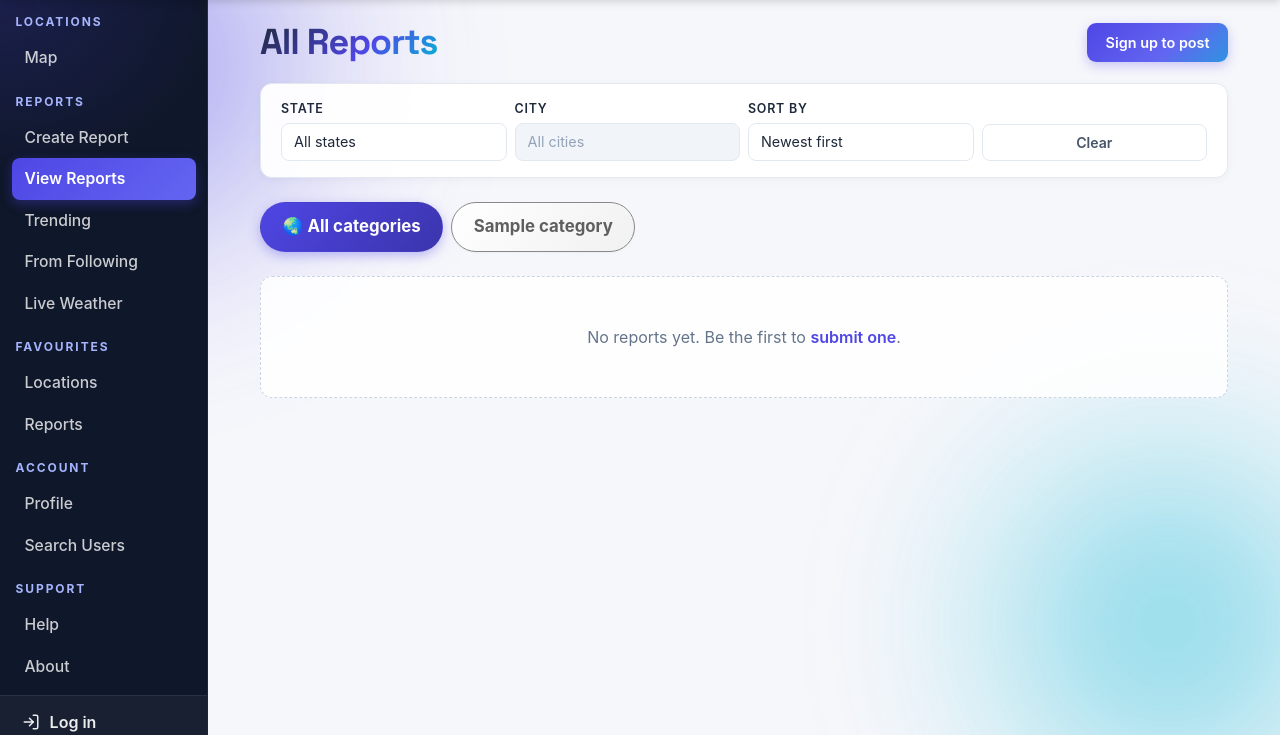
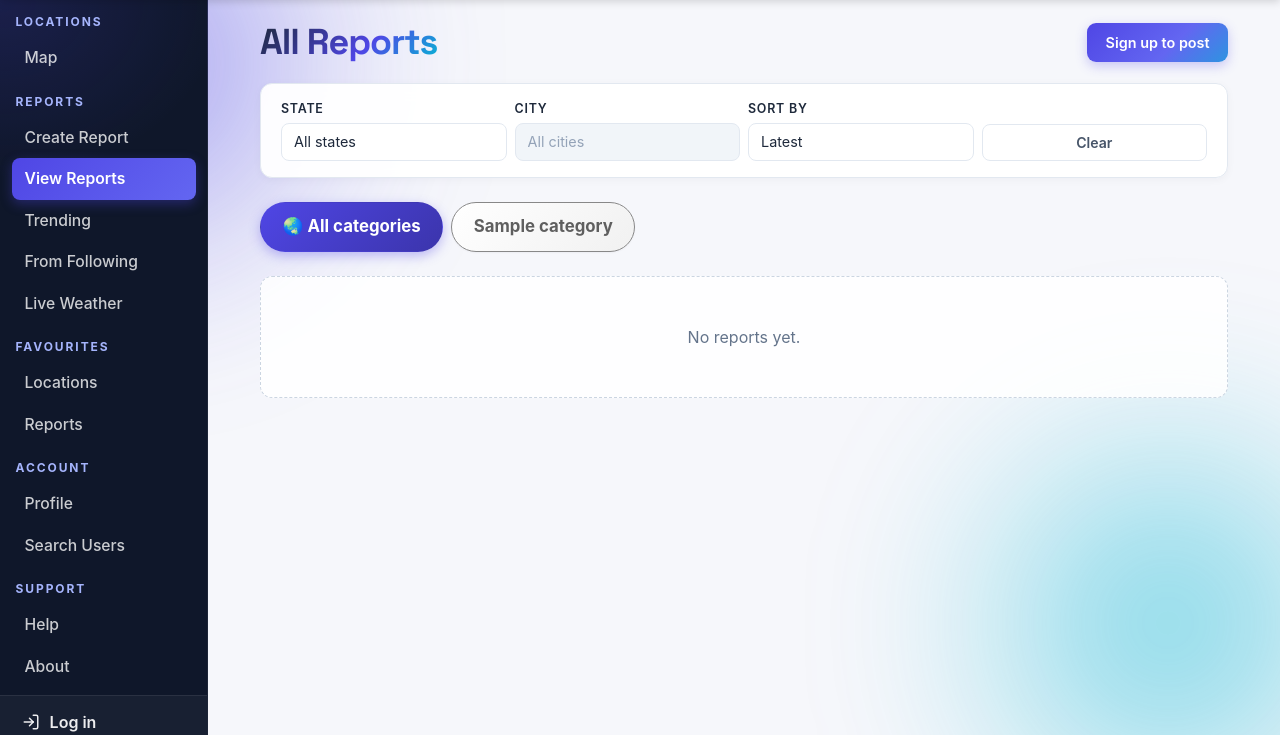
Before and after one commit to jono1762/cits3403-project, a Flask app: page /listing in a window 1280 px wide. Shown: the part 65-800 px from the top of the page. Run offline with Flask 3, Linux system fonts and the light colour scheme; tables that the repository leaves empty hold one stand-in row (values such as "Sample post"); data that the repository does not hold is empty; some libraries are stand-ins or nearby versions; some web fonts are replaced.

Commit message:
Small wording fix on following when page empty: only should say that no reports yet. Doesn't need to encourage user to post as that is different.

```diff
--- a/app/templates/reports_listing.html
+++ b/app/templates/reports_listing.html
@@ -58,11 +58,11 @@
                 <div class="col-md-3">
                     <label class="form-label">Sort by</label>
                     <select name="sort" class="form-select form-select-sm" onchange="this.form.submit()">
-                        <option value="recent" {% if sort not in ['verifies', 'disputes', 'comments', 'oldest'] %}selected{% endif %}>Newest first</option>
-                        <option value="oldest" {% if sort == 'oldest' %}selected{% endif %}>Oldest first</option>
-                        <option value="verifies" {% if sort == 'verifies' %}selected{% endif %}>Most verified</option>
-                        <option value="disputes" {% if sort == 'disputes' %}selected{% endif %}>Most disputed</option>
-                        <option value="comments" {% if sort == 'comments' %}selected{% endif %}>Most commented</option>
+                        <option value="recent" {% if sort not in ['verifies', 'disputes', 'comments', 'oldest'] %}selected{% endif %}>Latest</option>
+                        <option value="oldest" {% if sort == 'oldest' %}selected{% endif %}>Oldest</option>
+                        <option value="verifies" {% if sort == 'verifies' %}selected{% endif %}>Most verifications</option>
+                        <option value="disputes" {% if sort == 'disputes' %}selected{% endif %}>Most disputes</option>
+                        <option value="comments" {% if sort == 'comments' %}selected{% endif %}>Most comments</option>
                     </select>
                 </div>
                 <div class="col-md-3 listing-filter-actions mt-2">
@@ -357,7 +357,7 @@
         {% endif %}
     {% else %}
         <div class="listing-empty">
-            No reports yet. Be the first to <a href="{{ url_for('reports.reports_page') }}">submit one</a>.
+            No reports yet.
         </div>
     {% endif %}
 </section>
```
